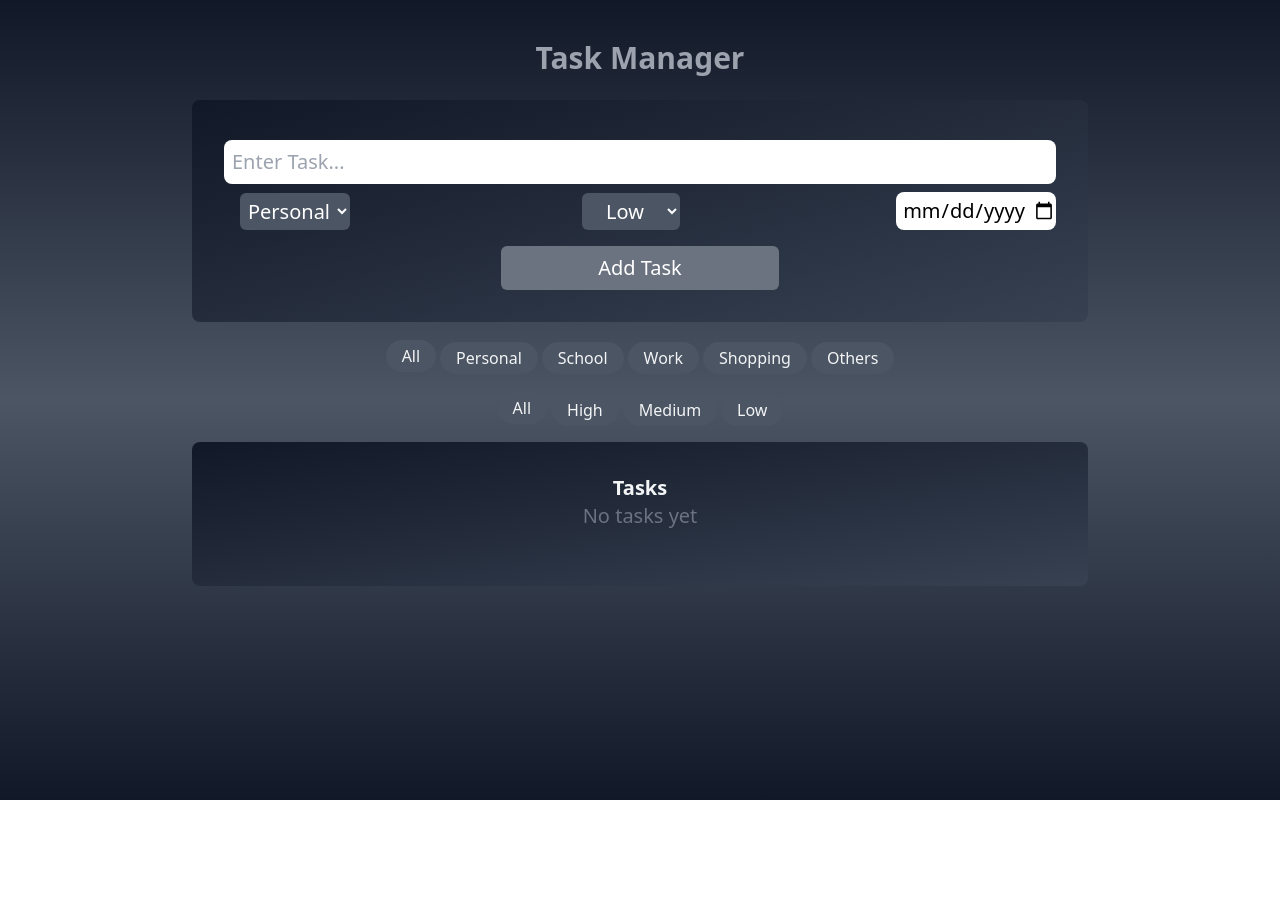
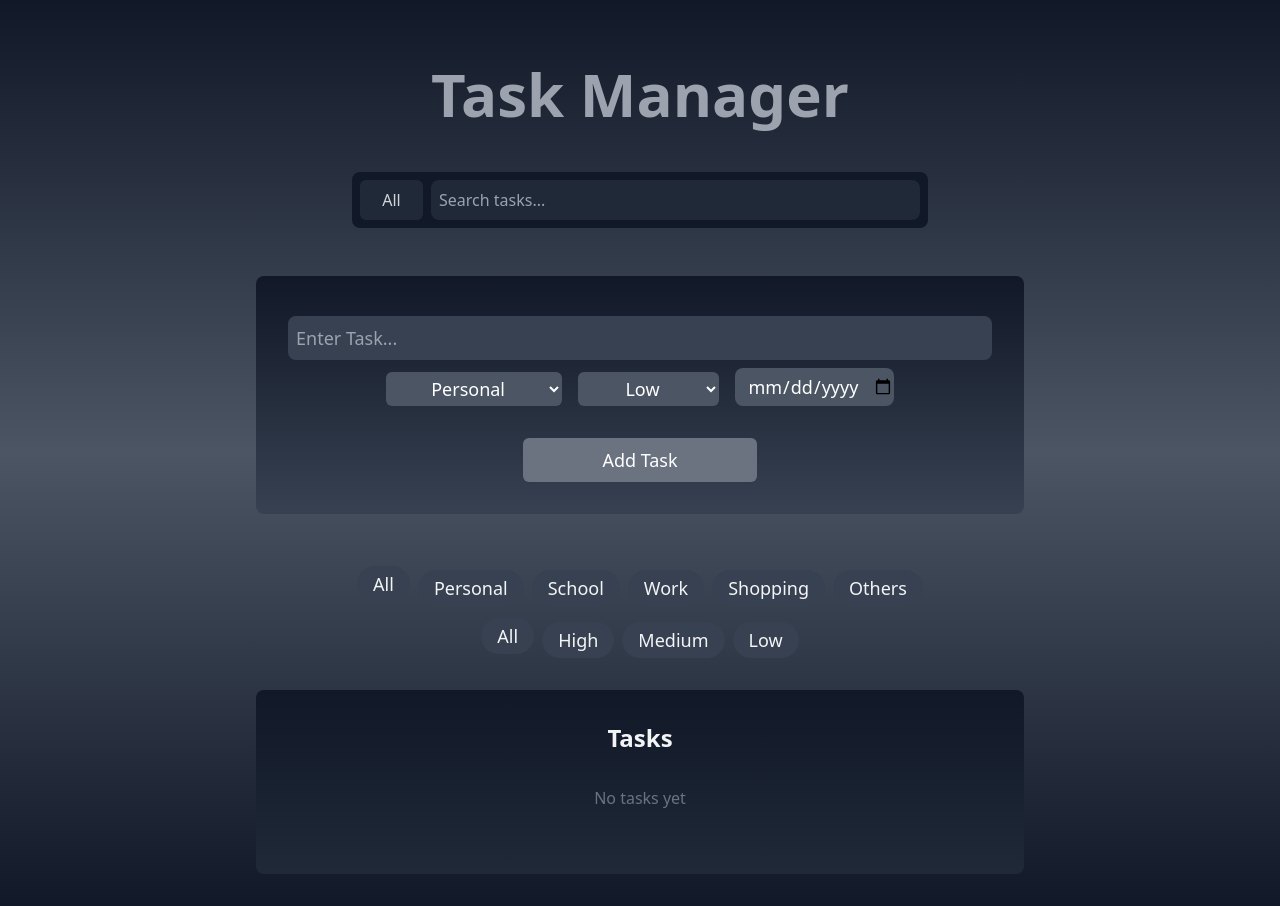
Before and after one commit to bharathP30/task-manager, a React (Vite) app: page / in a window 1280 px wide. Before the commit the page ends 800 px from the top, so only its background shows below. Built offline with nearby package versions, Linux system fonts and the light colour scheme.

Commit message:
add search task section and some minor styling changes

```diff
--- a/src/App.jsx
+++ b/src/App.jsx
@@ -10,7 +10,7 @@ export default function App() {
     const [categoryfilter, setCategoryfilter] = useState("");
     const [priorityfilter, setPriorityfilter] = useState("");
     const [searchterm, setSearchterm] = useState("");
-    const [status, setStatus] = useState("false");
+    const [statusFilter, setStatusfilter] = useState("All");
 
     const addTask = () => {
                 if (task.trim().length === 0) {
@@ -25,46 +25,80 @@ export default function App() {
                 dueDate: date,
                 completed: false,
                 }
+
             setList([...list, data]);
             setTask("");
 
     };
 
-    const isDone = "text-sm text-gray-200 line-through opacity-50 transition duration-300";
-    const notDone = "text-sm text-gray-100 transition duration-300";
-    const btn = "text-md text-center w-fit px-4 py-1 rounded-full transition-all duration-300 focus:scale-105 ";
-    const active = "bg-gray-500 ";
-    const inactive = "bg-gray-600 text-gray-100 ";
+    const isDone = "text-sm text-gray-200 md:text-xl line-through opacity-50 transition duration-300";
+    const notDone = "text-sm text-gray-100 md:text-xl transition duration-300";
+    const btn = "text-md text-center w-fit px-4 py-1 rounded-full md:text-lg transition-all duration-300 focus:scale-105 ";
+    const active = "bg-gray-500 shadow-sm";
+    const inactive = "bg-gray-700 text-gray-100 ";
 
     const filteredList = list.filter(entry => {
+            const term = entry.content.trim().includes(searchterm.trim());
+            const taskStatus = statusFilter === "All" || statusFilter === entry.completed
             const cat = categoryfilter === "All" || categoryfilter === entry.type;
             const prio = priorityfilter === "All" || priorityfilter === entry.order;
 
-            return cat && prio;
+            return term && taskStatus && cat && prio;
     });
 
 return (
     <div className="min-h-screen w-full p-4 bg-gradient-to-b from-gray-900 via-gray-600 to-gray-900">
 
         <header className="">
-            <h1 className="text-3xl text-gray-400 font-sans font-bold text-center my-6 ">Task Manager</h1>
+            <h1 className="text-3xl text-gray-400 font-sans font-bold text-center my-6
+                          md:text-6xl md:my-12
+                            ">Task Manager</h1>
         </header>
 
-        <div className='w-full p-4 text-center mb-4 md:mx-auto md:max-w-4xl md:p-8 md:text-xl text-white rounded-lg font-sans bg-gradient-to-br from-gray-900 to-gray-700'>
-            <label className="inline mx-auto" htmlFor="taskInput">
+        <div className="w-full space-x-1 bg-gray-900 p-2 my-4 rounded-lg flex
+                        md:max-w-xl md:mx-auto md:space-x-2
+                        ">
+
+             <select className="w-fit text-center rounded-md py-1 outline-none appearance-none
+                                 bg-gray-800 text-gray-300"
+                    name="statusFilter" id="statusFilter"
+                    value={statusFilter}
+                    onChange={(e)=>setStatusfilter(e.target.value)}
+                    >
+                    <option value="All">All</option>
+                    <option value="true">Done</option>
+                    <option value="false">Pending</option>
+             </select>
+            <input type="search"
+             className="rounded-lg w-full bg-gray-800 text-gray-100 h-10 outline-none p-2
+                       focus:ring-1 focus:ring-blue-500"
+             value={searchterm}
+             placeholder="Search tasks..."
+             onChange={(e)=>setSearchterm(e.target.value)}
+             />
+
+        </div>
+
+        <div className='w-full p-4 text-center mb-4 text-white rounded-lg font-sans bg-gradient-to-b from-gray-900 to-gray-700
+                        md:mx-auto md:max-w-3xl md:p-8 md:text-lg md:my-12'>
+
             <input required
-                   className='w-full mx-auto rounded-lg p-2 m-2 outline-none font-sans text-black focus:shadow-sm'
+                   className='w-full mx-auto rounded-lg p-2 m-2 outline-none
+                             text-gray-100 bg-gray-700 font-sans
+                             focus:ring-1 ring-green-400'
                    onChange={(e) => setTask(e.target.value)}
                    type="text"
                    id="taskInput"
                    value={task}
                    placeholder='Enter Task...'/>
-            </label>
 
-            <div className='flex justify-between items-end'>
+
+            <div className='flex justify-between items-end md:justify-center md:gap-4'>
 
                     <select
-                    className='rounded-md border-none text-center w-fit py-1 md:max-w-40 md:mx-4 bg-gray-600 text-white font-sans'
+                    className='rounded-md text-center w-fit py-1
+                                md:w-1/4 bg-gray-600 text-white
+                                font-sans outline-none'
                     onChange={(e) => setCategory(e.target.value)}
                     name="categoryType"
                     id="categoryType"
@@ -79,7 +113,9 @@ return (
                     </select>
 
                     <select
-                    className='rounded-md border-none text-center max-w-16 py-1 md:max-w-40 md:mx-4 bg-gray-600 text-white font-sans'
+                    className='rounded-md outline-none text-center w-1/5 py-1
+                         bg-gray-600 text-white font-sans
+                      '
                     onChange={(e) => setPriority(e.target.value)}
                     name="priorityType"
                     id="priorityType"
@@ -93,7 +129,8 @@ return (
 
                     <label htmlFor="deadDate">
                     <input required
-                    className='rounded-lg py-1 text-center border-none font-sans w-fit md:max-w-40 text-black'
+                    className='rounded-lg py-1 text-center outline-none font-sans w-fit
+                    bg-gray-600 text-white md:max-w-40'
                     onChange={(e) => setDate(e.target.value)}
                     type="date"
                     id="deadDate"
@@ -104,16 +141,18 @@ return (
             <button
                 onClick={addTask}
                 disabled={task.trim().length === 0}
-                className={`text-white text-md w-1/3 mt-4 text-center p-2 rounded-md transition-all duration-200
+                className={`text-white text-md w-1/3 mt-4 text-center p-2 rounded-md
+                    transition-all duration-200 md:mt-8
                          ${task.trim().length === 0
-                            ? 'bg-gray-500 cursor-not-allowed'
+                            ? 'bg-gray-500 cursor-not-allowed text-gray-700'
                             : 'bg-green-500 active:scale-105 active:bg-green-600'}`}
                         >
                         Add Task
             </button>
         </div>
 
-        <div className="space-x-1 space-y-1 flex justify-center items-center flex-wrap mb-4">
+       <div className="md:mb-8">
+         <div className="space-x-1 space-y-1 flex justify-center items-center flex-wrap mb-2  md:space-x-2 md:space-y-2">
             <button
             onClick={()=>(setCategoryfilter("All"))}
             className={`${btn}${categoryfilter === "All"? active : inactive}`}>All</button>
@@ -134,7 +173,7 @@ return (
             className={`${btn}${categoryfilter === "Others"? active : inactive}`}>Others</button>
         </div>
 
-        <div className="mx-auto space-x-1 space-y-1 flex justify-center items-center flex-wrap mb-4">
+        <div className="mx-auto space-x-1 space-y-1 flex justify-center items-center flex-wrap mb-2  md:space-x-2 md:space-y-2">
             <button
             onClick={()=>(setPriorityfilter("All"))}
             className={`${btn}${priorityfilter === "All"? active : inactive}`}>All</button>
@@ -149,19 +188,24 @@ return (
             className={`${btn}${priorityfilter === "Low"? active : inactive}`}>Low</button>
 
         </div>
+       </div>
 
-        <div className="w-full p-4 text-center mb-4 md:mx-auto md:max-w-4xl md:p-8 md:text-xl text-white rounded-lg font-sans bg-gradient-to-br from-gray-900 to-gray-700">
-                <h2 className="text-center font-sans font-semibold text-xl text-gray-100">Tasks</h2>
+        <div className="w-full p-4 text-center mb-4
+        md:mx-auto md:max-w-3xl md:p-8
+        text-white rounded-lg font-sans bg-gradient-to-b from-gray-900 to-gray-800">
+                <h2 className="text-center font-sans font-semibold text-xl text-gray-100 mb-4 md:mb-8 md:text-2xl">Tasks</h2>
             {   list.length === 0 ? (
-                <p className="text-gray-500 mb-6">No tasks yet</p>
+                <p className="text-gray-500 m-8">No tasks yet</p>
             ):(
                 <ul className="space-y-2">
                          {
                             filteredList.map(entry =>(
                             <li key={entry.id}
-                                className="flex flex-col gap-2 my-2 p-4 rounded-md space-y-1 bg-gradient-to-br from-black to-gray-800 transition-all duration-500"
+                                className="flex flex-col gap-2 my-2 p-4 rounded-md space-y-1
+                                           md:p-8
+                                bg-gradient-to-br from-black to-gray-800 transition-all duration-500"
                             >
-                               <div className="flex justify-between items-center">
+                               <div className="flex justify-between items-center gap-2">
                                     <p
                                         onClick={() => {
                                                 setList(list.map(item =>
@@ -185,7 +229,7 @@ return (
                                     >{entry.order} | {entry.type}
                                     </p>
 
-                                    <p className="font-mono ">Due: {entry.dueDate}</p>
+                                    <p className="font-mono text-sm">Due: {entry.dueDate}</p>
                                </div>
 
                             </li>
```
